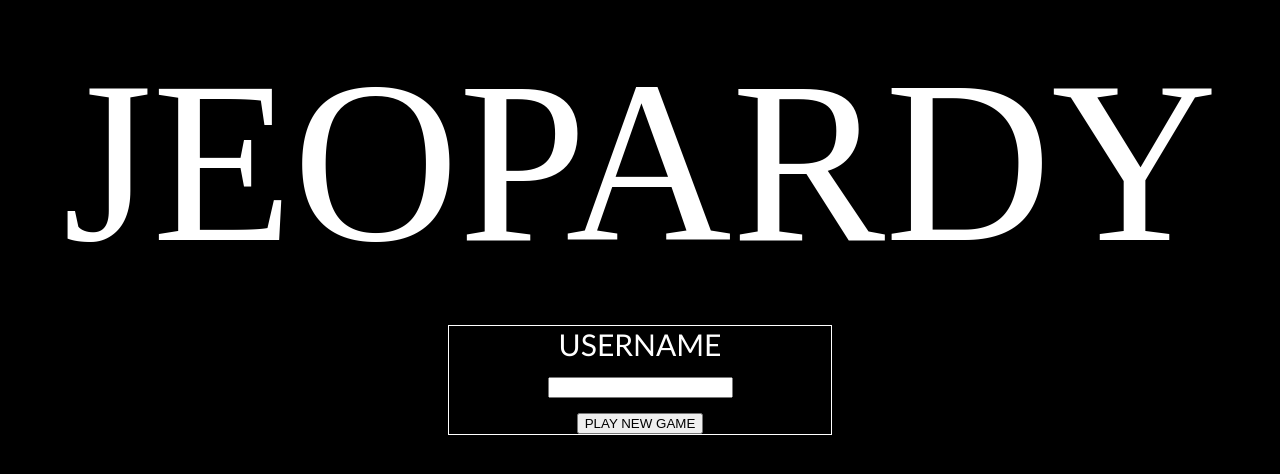
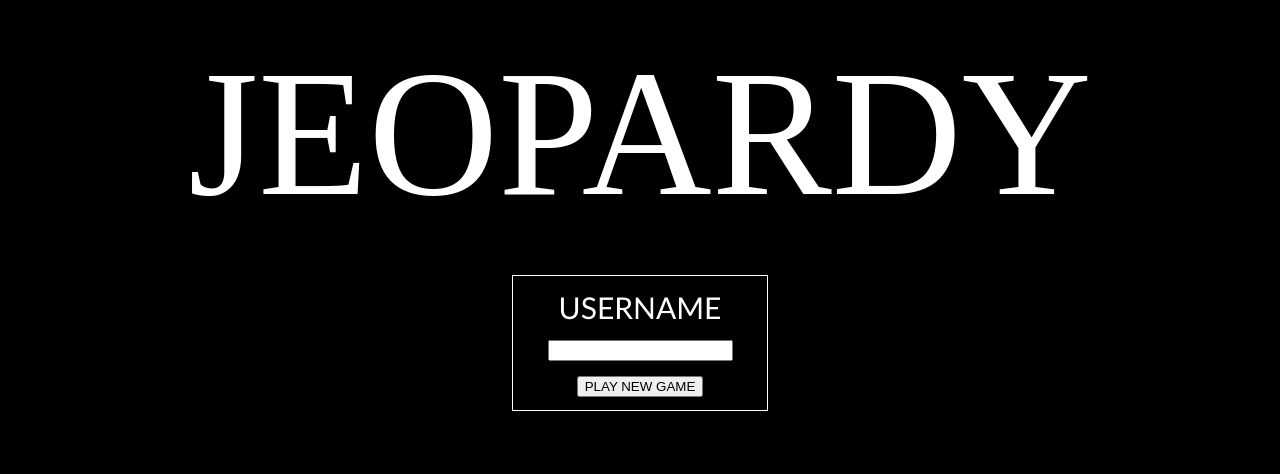
Before and after one commit to clairemuller/jeoparody, a plain HTML site: page index.html in a window 1280 px wide. Drawn offline with Linux system fonts and the light colour scheme.

Commit message:
minor changes

```diff
--- a/css/style.css
+++ b/css/style.css
@@ -112,25 +112,27 @@
 #logo {
   font-family: Gyparody;
   color: white;
-  font-size: 230px;
+  font-size: 180px;
   font-weight: normal;
   margin: 30px;
-  transition: all 3s ease-in 1s;
+  /* transition: all 1s ease-in 1s; */
 }
 
 #login {
   font-family: Optima;
   color: white;
   font-size: 30px;
-  width: 30%;
-  margin: auto;
+  width: 20%;
+  margin: 3% auto;
   border: 1px solid white;
+  position: sticky;
+  padding: 1%;
 }
 
 #rules {
   color: white;
   font-family: Optima;
-  font-size: 30px;
+  font-size: 35px;
 }
 
 #sidebar {
```
